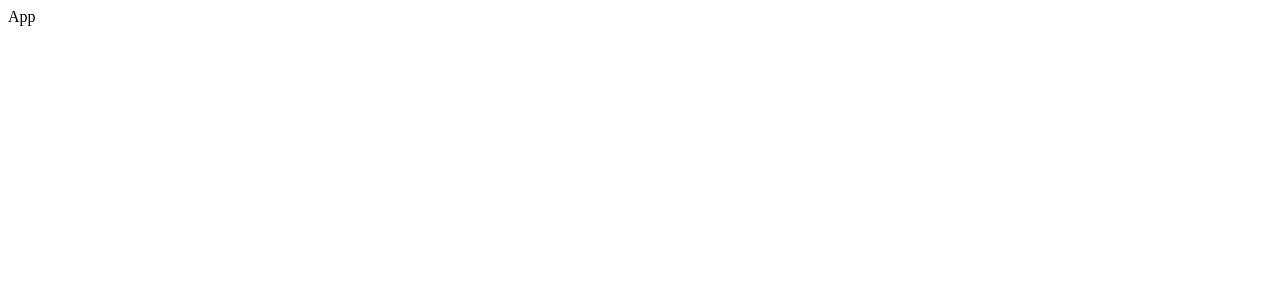
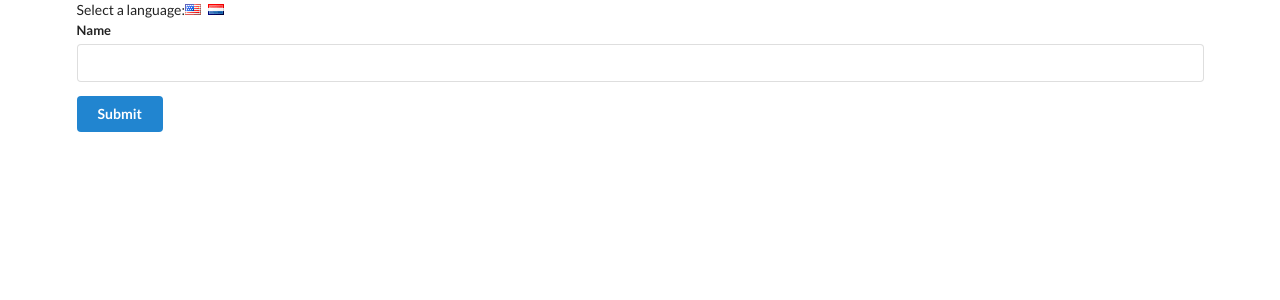
Before and after one commit to Siddheshsj/react-basics, a React (Create React App) app: page / in a window 1280 px wide. Shown: the top 300 px of the page. Built offline with nearby package versions, Linux system fonts and the light colour scheme.

Commit message:
basic components for app, button, field,user

```diff
--- a/public/index.html
+++ b/public/index.html
@@ -10,6 +10,8 @@
       content="Web site created using create-react-app"
     />
     <link rel="apple-touch-icon" href="%PUBLIC_URL%/logo192.png" />
+    <link rel="stylesheet" href="https://cdnjs.cloudflare.com/ajax/libs/semantic-ui/2.4.1/semantic.min.css"/>
+
     <!--
       manifest.json provides metadata used when your web app is installed on a
       user's mobile device or desktop. See https://developers.google.com/web/fundamentals/web-app-manifest/
--- a/src/components/App.js
+++ b/src/components/App.js
@@ -1,8 +1,30 @@
 import React from 'react';
+import UserCreate from './UserCreate';
 
 class App extends React.Component {
+  state = { language: 'english' };
+
+  onLanguageChange = language => {
+    this.setState({ language });
+  };
+
   render() {
-    return <div className="ui container">App</div>;
+    return (
+      <div className="ui container">
+        <div>
+          Select a language:
+          <i
+            className="flag us"
+            onClick={() => this.onLanguageChange('english')}
+          />
+          <i
+            className="flag nl"
+            onClick={() => this.onLanguageChange('dutch')}
+          />
+        </div>
+        <UserCreate />
+      </div>
+    );
   }
 }
 
--- /dev/null
+++ b/src/components/Button.js
@@ -0,0 +1,9 @@
+import React from 'react';
+
+class Button extends React.Component {
+  render() {
+    return <button className="ui button primary">Submit</button>;
+  }
+}
+
+export default Button;
--- /dev/null
+++ b/src/components/Field.js
@@ -0,0 +1,14 @@
+import React from 'react';
+
+class Field extends React.Component {
+  render() {
+    return (
+      <div className="ui field">
+        <label>Name</label>
+        <input />
+      </div>
+    );
+  }
+}
+
+export default Field;
--- /dev/null
+++ b/src/components/UserCreate.js
@@ -0,0 +1,14 @@
+import React from 'react';
+import Field from './Field';
+import Button from './Button';
+
+const UserCreate = () => {
+  return (
+    <div className="ui form">
+      <Field />
+      <Button />
+    </div>
+  );
+};
+
+export default UserCreate;
```
